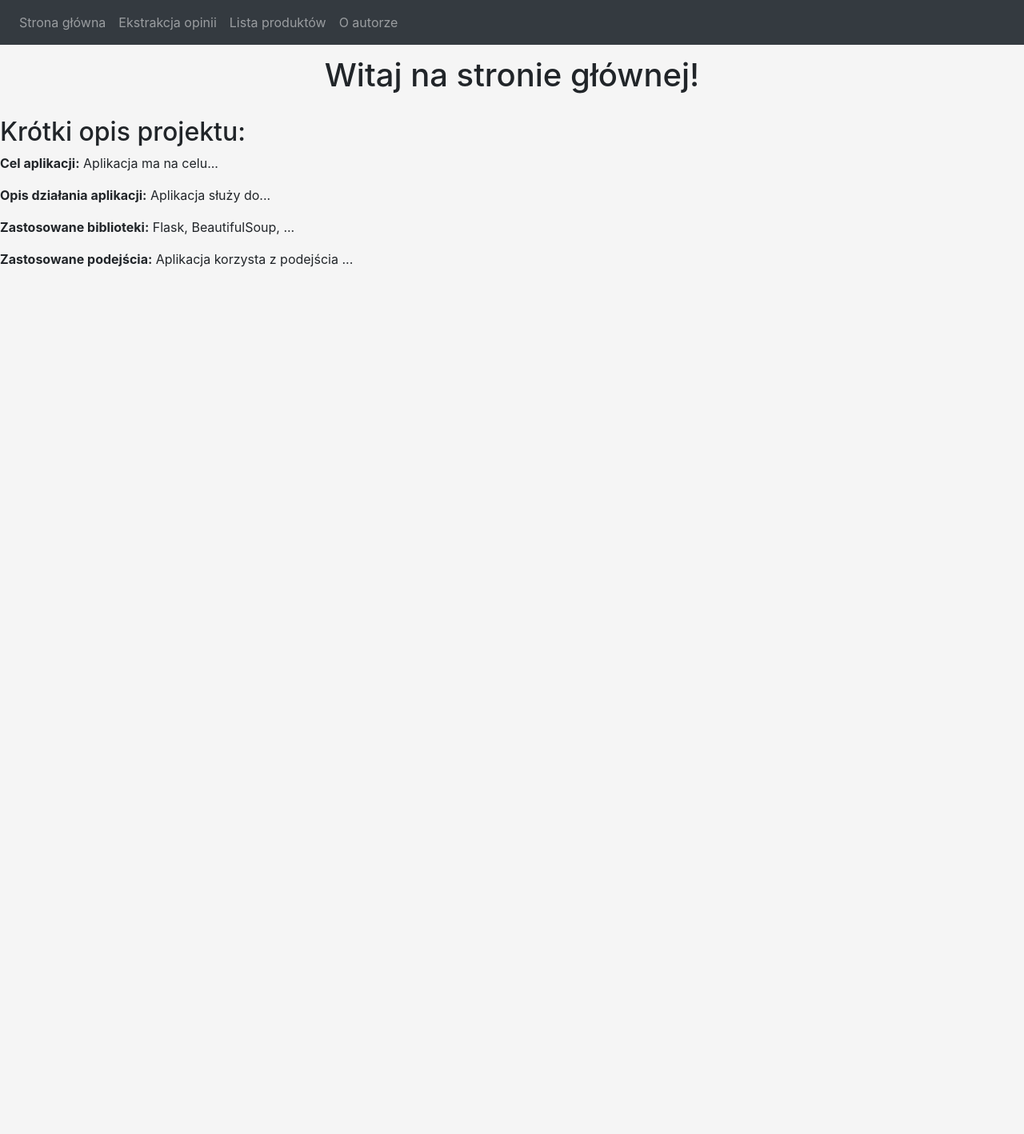
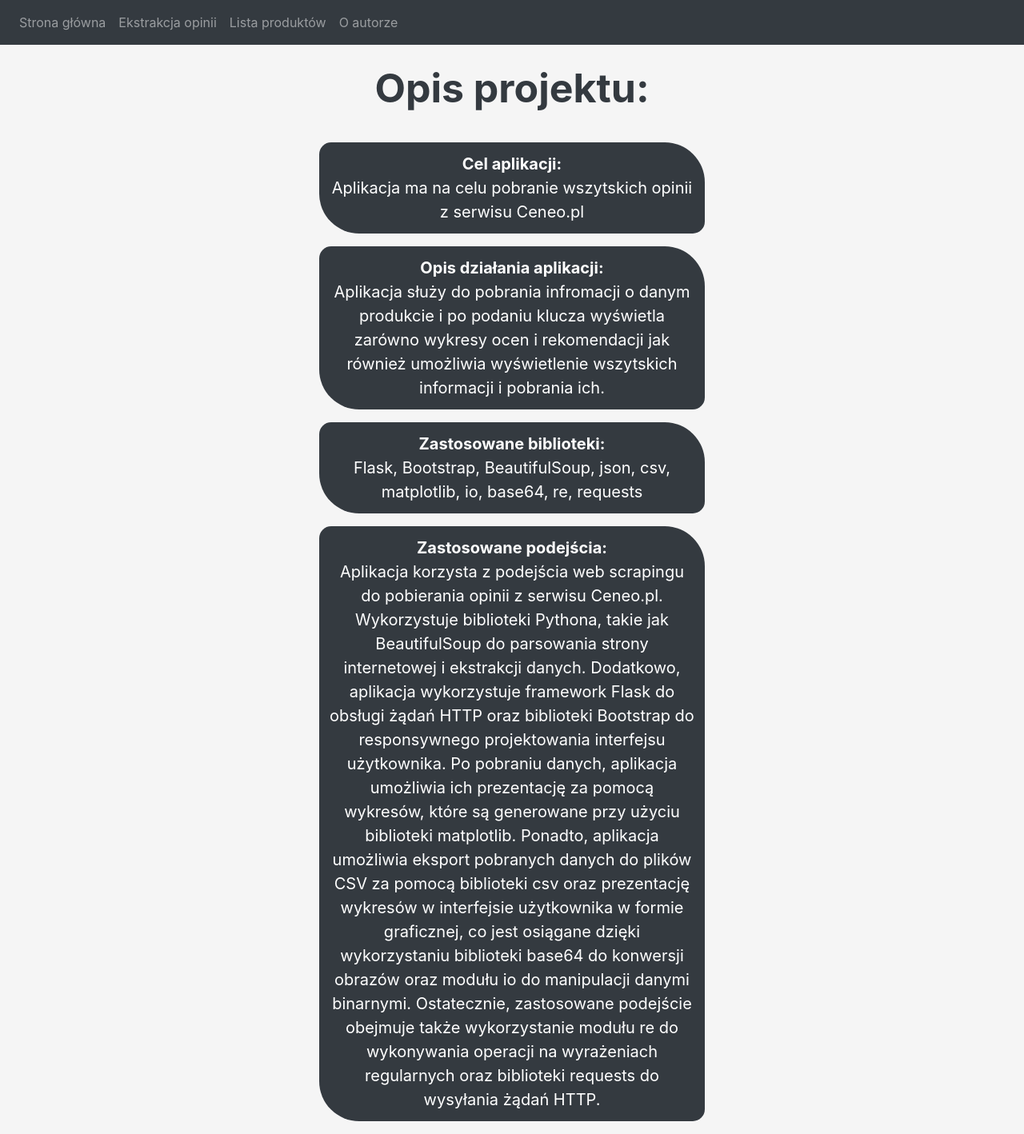
Before and after one commit to MichBurl/pp2-ceneo-scraper, a Flask app: page / in a window 1280 px wide. Shown: the whole page at 80% size. Before the commit the page ends 334 px from the top, so only its background shows below. Run offline with Flask 3, Linux system fonts and the light colour scheme.

Commit message:
final touches

```diff
--- a/app.py
+++ b/app.py
@@ -3,11 +3,6 @@ from scrapper import Scraper, Product  # Import the Scraper class from scraper.p
 import json
 import csv
 import io
-import matplotlib
-matplotlib.use('Agg')  # Set the backend to Agg before importing pyplot
-import matplotlib.pyplot as plt
-from io import BytesIO
-import base64
 
 app = Flask(__name__)
 
@@ -23,7 +18,7 @@ menu = [
     {"name": "O autorze", "url": "/about"}
 ]
 
-# Funkcja renderująca szablon z menu
+# Function to render menu with site
 def render_with_menu(template_name, **kwargs):
     return render_template(template_name, menu=menu, **kwargs)
 
@@ -56,12 +51,12 @@ def reviews():
         error_message = f"An error occurred: {str(e)}"
         return redirect(url_for('error', error_message=error_message))
 
-# Obsługa błędów
+# Error handling
 @app.route('/error/<error_message>')
 def error(error_message):
     return render_template('error.html', error_message=error_message)
 
-#Pobranie CSV
+#Download CSV
 @app.route('/download_csv')
 def download_csv():
     global global_users_data
@@ -81,7 +76,7 @@ def download_csv():
         as_attachment=True
     )
 
-#Pobranie JSON
+#Download JSON
 @app.route('/download_json')
 def download_json():
     global global_users_data
@@ -97,7 +92,7 @@ def download_json():
         as_attachment=True
     )
 
-#Lista produktów
+#Product List
 @app.route('/product_list')
 def product_list():
     # Count ratings
--- a/scrapper.py
+++ b/scrapper.py
@@ -15,7 +15,7 @@ class Scraper:
     def extract_reviews(self):
         klucz = self.product_id
         users_data = []
-
+    #Load a page and go on each page till last opinion
         for i in range(1,10000):
             strona = f"https://www.ceneo.pl/{klucz}/opinie-{i}"
 
@@ -107,7 +107,7 @@ class Scraper:
 class Product:
     def __init__(self):
         pass
-        # Funkcja do generowania wykresu słupkowego
+        # Function to generate bar chart
     def create_rating_bar_chart(self, ratings_data):
         # Extract ratings and their counts
         ratings = []
--- a/static/index.css
+++ b/static/index.css
@@ -6,6 +6,21 @@ body{
     background-color:#f5f5f5;
 }
 
+/* index.html */
+.main-menu p{
+    font-size: 20px;
+    text-align: center;
+    background-color: #f3f3f3;
+    color: #333;
+    padding: 12px;
+    border-radius: 15px 50px;
+}
+.main-menu{
+    padding-left: 30%;
+    padding-right: 30%;
+}
+
+/* extract.reviews.html */
 .download_buttons{
     text-align: center;
 }
@@ -20,7 +35,7 @@ body{
     padding-right: 25%;
 }
 
-/* Style the table header */
+/* product_list.html */
 th {
     background-color: #f2f2f2;
     color: #333;
@@ -30,7 +45,6 @@ th {
     border-bottom: 1px solid #ddd;
 }
 
-/* Style the table rows */
 td {
     padding: 8px;
     border-bottom: 1px solid #ddd;
@@ -38,20 +52,34 @@ td {
 
 /* CHARTS */
 .center-header{
-    padding: 20px 0;
     text-align: center;
+    padding: 30px;
+    margin-top: 50px;
+    font-size: 50px;
+    color: #333;
 }
 .charts-container {
     text-align: center;
     display: flex;
-    justify-content: space-between; /* Adjust as needed */
+    justify-content: space-between;
 }
 
 .chart {
-    flex: 0 0 48%; /* Adjust width as needed */
-    /* Optional styling for margin, padding, etc. */
+    flex: 0 0 48%;
 }
 
 .chart img {
-    max-width: 100%; /* Ensure images don't overflow their containers */
+    max-width: 100%;
 }
+
+/* about.html */
+.container{
+    padding-top: 50px;
+}
+.container h1{
+    font-size: 50px;
+    padding-bottom: 10px;
+}
+.container p{
+    font-size: 20px;
+}
--- a/templates/index.html
+++ b/templates/index.html
@@ -21,12 +21,19 @@
         </ul>
     </nav>
 
-    <h1 class="center-header">Witaj na stronie głównej!</h1>
-
-    <h2>Krótki opis projektu:</h2>
-    <p><strong>Cel aplikacji:</strong> Aplikacja ma na celu...</p>
-    <p><strong>Opis działania aplikacji:</strong> Aplikacja służy do...</p>
-    <p><strong>Zastosowane biblioteki:</strong> Flask, BeautifulSoup, ...</p>
-    <p><strong>Zastosowane podejścia:</strong> Aplikacja korzysta z podejścia ...</p>
+    <div class="main-menu">
+        <h2 class="text-dark center-header"><strong>Opis projektu:</strong></h2>
+        <div class="col-sm"><p class="bg-dark text-white"><strong>Cel aplikacji:</strong><br> Aplikacja ma na celu pobranie wszytskich opinii z serwisu Ceneo.pl</p></div>
+        <div class="col-sm"><p class="bg-dark text-white"><strong>Opis działania aplikacji:</strong><br> Aplikacja służy do pobrania infromacji o danym produkcie i po podaniu klucza wyświetla zarówno wykresy ocen i rekomendacji jak również umożliwia wyświetlenie wszytskich informacji i pobrania ich.</p></div>
+        <div class="col-sm"><p class="bg-dark text-white"><strong>Zastosowane biblioteki:</strong><br> Flask, Bootstrap, BeautifulSoup, json, csv, matplotlib, io, base64, re, requests</p></div>
+        <div class="col-sm"><p class="bg-dark text-white"><strong>Zastosowane podejścia:</strong><br> Aplikacja korzysta z podejścia web scrapingu do pobierania opinii z serwisu Ceneo.pl.
+             Wykorzystuje biblioteki Pythona, takie jak BeautifulSoup do parsowania strony internetowej i ekstrakcji danych. Dodatkowo,
+             aplikacja wykorzystuje framework Flask do obsługi żądań HTTP oraz biblioteki Bootstrap do responsywnego projektowania interfejsu użytkownika.
+              Po pobraniu danych, aplikacja umożliwia ich prezentację za pomocą wykresów, które są generowane przy użyciu biblioteki matplotlib.
+              Ponadto, aplikacja umożliwia eksport pobranych danych do plików CSV za pomocą biblioteki csv oraz prezentację wykresów w interfejsie
+              użytkownika w formie graficznej, co jest osiągane dzięki wykorzystaniu biblioteki base64 do konwersji obrazów oraz modułu io do manipulacji
+              danymi binarnymi. Ostatecznie, zastosowane podejście obejmuje także wykorzystanie modułu re do wykonywania operacji na wyrażeniach
+              regularnych oraz biblioteki requests do wysyłania żądań HTTP.</p></div>
+    </div>
 </body>
 </html>
```
Also changed, not shown: templates/about.html (+8 -1 lines).
